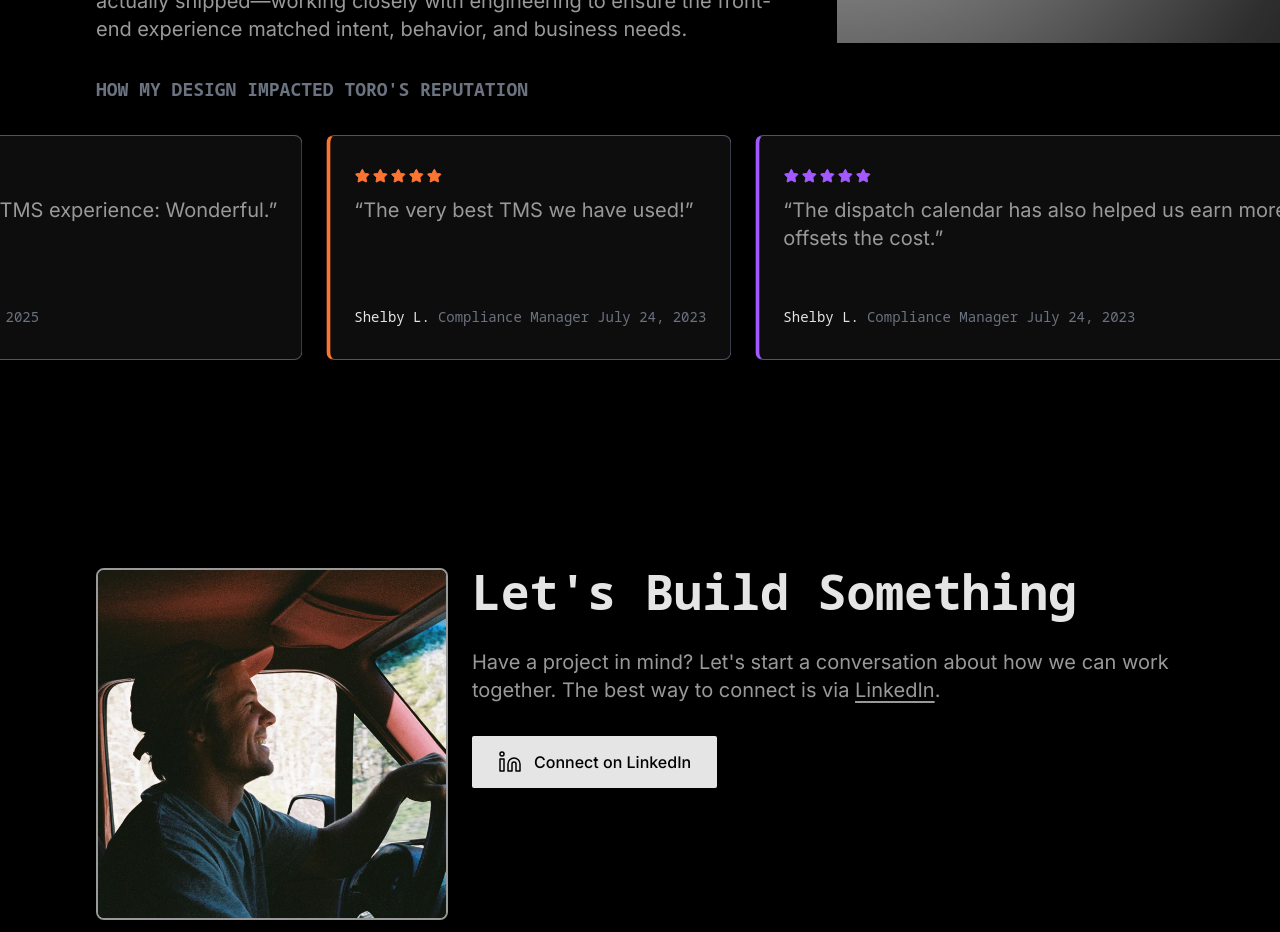
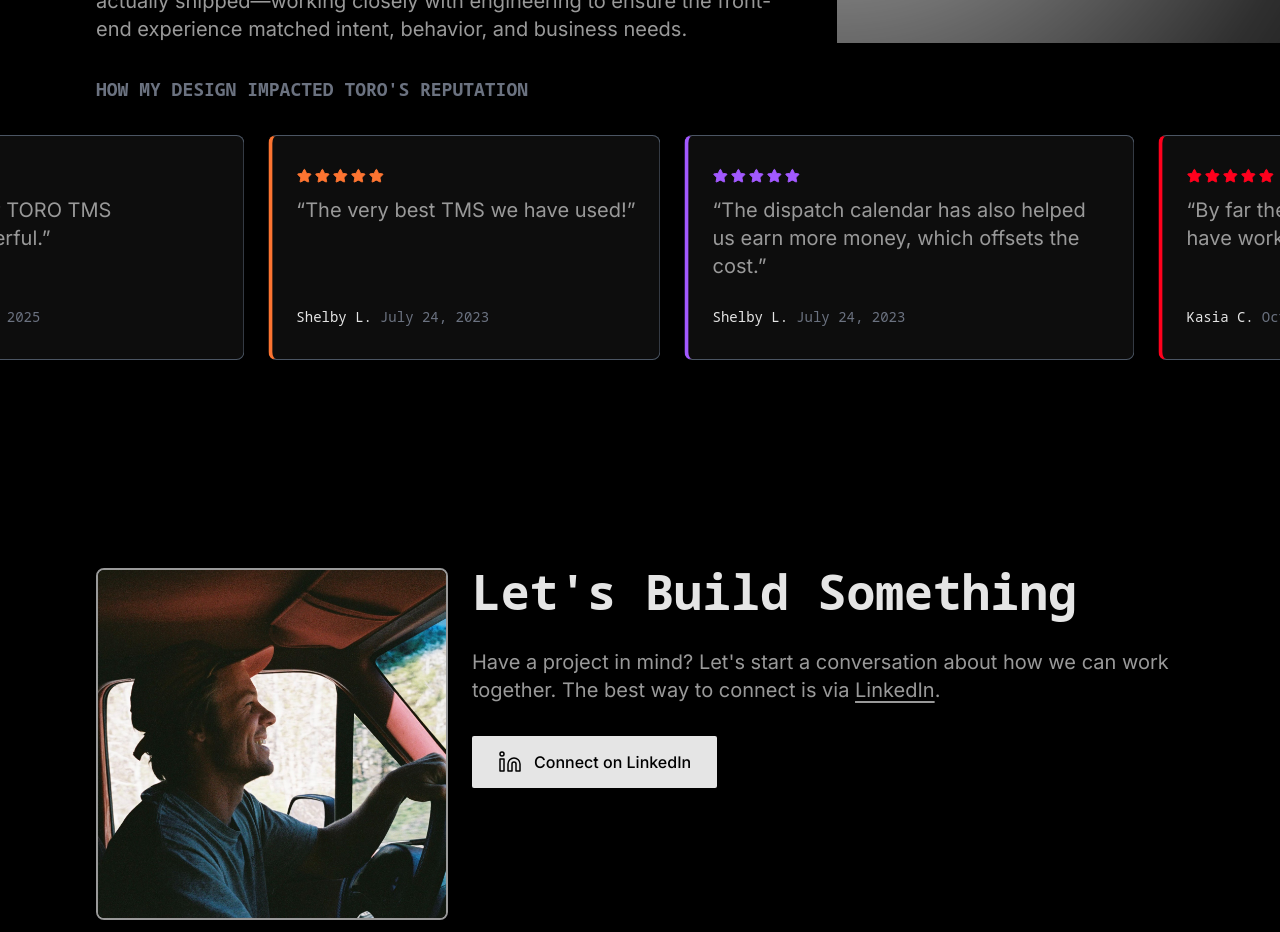
Before and after one commit to TrevorByron/2026-Portfolio, a Next.js app: page / in a window 1280 px wide. Shown: the part 5340-6272 px from the top of the page. Built offline with nearby package versions, Linux system fonts and the light colour scheme; grey boxes are pictures that could not be loaded.

Commit message:
quote card fix up
Co-authored-by: Cursor <cursoragent@cursor.com>

```diff
--- a/app/globals.css
+++ b/app/globals.css
@@ -28,4 +28,11 @@
   .text-balance {
     text-wrap: balance;
   }
+
+  /* Speed up ticker scroll animation on mobile */
+  @media (max-width: 767px) {
+    .animate-ticker-scroll {
+      animation-duration: 45s;
+    }
+  }
 }
--- a/components/CallToAction.tsx
+++ b/components/CallToAction.tsx
@@ -31,10 +31,10 @@ export default function CallToAction() {
             </div>
             <div>
               <h2 className="text-3xl md:text-4xl lg:text-5xl font-bold mb-8 font-mono">
-                Let's Build Something
+                Let&apos;s Build Something
               </h2>
               <p className="text-lg md:text-xl text-muted-gray leading-relaxed">
-                Have a project in mind? Let's start a conversation about how we can work together. The best way to connect is via{' '}
+                Have a project in mind? Let&apos;s start a conversation about how we can work together. The best way to connect is via{' '}
                 <a
                   href="https://www.linkedin.com/in/trevor-byron/"
                   target="_blank"
--- a/components/Hero.tsx
+++ b/components/Hero.tsx
@@ -32,7 +32,7 @@ export default function Hero() {
           transition={{ duration: 0.6, ease: 'easeOut', delay: 0.05 }}
           className="text-xl md:text-2xl lg:text-3xl font-semibold text-muted-gray mb-12 text-balance font-mono"
         >
-          I'm a freelance designer with a particular love for prototyping in code. I bring vague concepts to life and confidence to validation cycles. I'm happy you're here.
+          I&apos;m a freelance designer with a particular love for prototyping in code. I bring vague concepts to life and confidence to validation cycles. I&apos;m happy you&apos;re here.
         </motion.h2>
 
         <motion.p
@@ -42,7 +42,7 @@ export default function Hero() {
           transition={{ duration: 0.6, ease: 'easeOut', delay: 0.1 }}
           className="text-lg md:text-xl text-muted-gray mb-4 max-w-2xl leading-relaxed text-balance"
         >
-          Too many of the best product ideas stall before they're ever tested—stuck in someone's head or buried in slides.
+          Too many of the best product ideas stall before they&apos;re ever tested—stuck in someone&apos;s head or buried in slides.
         </motion.p>
         <motion.p
           initial={{ opacity: 0, y: 16 }}
@@ -51,7 +51,7 @@ export default function Hero() {
           transition={{ duration: 0.6, ease: 'easeOut', delay: 0.1 }}
           className="text-lg md:text-xl text-muted-gray mb-16 max-w-2xl leading-relaxed text-balance"
         >
-          I use rapid, coded prototyping to bring these ideas to life. Leveraging AI-driven tools, I'm able to move quickly and efficiently. Years of partnering closely with founders and product leaders have shaped how I bring fuzzy ideas into the hands of real humans.
+          I use rapid, coded prototyping to bring these ideas to life. Leveraging AI-driven tools, I&apos;m able to move quickly and efficiently. Years of partnering closely with founders and product leaders have shaped how I bring fuzzy ideas into the hands of real humans.
         </motion.p>
 
         <motion.div
--- a/components/QuoteCarousel.tsx
+++ b/components/QuoteCarousel.tsx
@@ -59,7 +59,7 @@ function QuoteCard({ item, colorIndex }: { item: QuoteItem; colorIndex: number }
   const rating = item.rating != null ? Math.min(5, Math.max(0, item.rating)) : null
   const { border: borderColor, star: starColor } = FIGMA_HIGHLIGHT_COLORS[colorIndex % FIGMA_HIGHLIGHT_COLORS.length]
   return (
-    <blockquote className={`flex h-[180px] md:h-[225px] min-h-[180px] md:min-h-[225px] w-max min-w-[240px] md:min-w-[280px] max-w-[700px] flex-shrink-0 flex-col overflow-hidden border border-gray-600 border-l-4 ${borderColor} rounded-lg bg-[#0d0d0d] pl-4 pr-4 py-4 md:pl-6 md:pr-6 md:py-8`}>
+    <blockquote className={`flex h-[180px] md:h-[225px] min-h-[180px] md:min-h-[225px] w-max min-w-[240px] md:min-w-[280px] max-w-[380px] md:max-w-[450px] flex-shrink-0 flex-col overflow-hidden border border-gray-600 border-l-4 ${borderColor} rounded-lg bg-[#0d0d0d] pl-4 pr-4 py-4 md:pl-6 md:pr-6 md:py-8`}>
       {rating != null && (
         <div className="flex gap-0.5 mb-2 md:mb-3" aria-label={`${rating} out of 5 stars`}>
           {[1, 2, 3, 4, 5].map((n) => (
@@ -80,11 +80,6 @@ function QuoteCard({ item, colorIndex }: { item: QuoteItem; colorIndex: number }
         <cite className="font-mono text-xs md:text-sm font-medium text-light-gray not-italic">
           {item.attribution}
         </cite>
-        {item.role && (
-          <span className="font-mono text-xs md:text-sm text-gray-500">
-            {item.role}
-          </span>
-        )}
         {item.date && (
           <span className="font-mono text-xs md:text-sm text-gray-500">
             {item.date}
@@ -103,7 +98,7 @@ export default function QuoteCarousel({ quotes }: QuoteCarouselProps) {
   return (
     <div className="w-full pb-4">
       <p className="text-lg font-bold font-mono uppercase text-gray-500 mb-8 max-w-6xl mx-auto">
-        How my design impacted Toro's reputation
+        How my design impacted Toro&apos;s reputation
       </p>
       <div className="w-screen max-w-none ml-[calc(50%-50vw)] relative overflow-hidden">
         <div
--- a/components/SelectedWork.tsx
+++ b/components/SelectedWork.tsx
@@ -128,11 +128,11 @@ const workItems = [
     workStyle: 'embedded' as const,
     description: (
       <>
-        I was responsible for the front-office product experience at Toro TMS over a 4.5 year contract, partnering closely with founders, product, and engineering from the company's earliest days through meaningful scale. During that time, <span className="text-figma-green">Toro grew from $0 to $10M in ARR</span>.
+        I was responsible for the front-office product experience at Toro TMS over a 4.5 year contract, partnering closely with founders, product, and engineering from the company&apos;s earliest days through meaningful scale. During that time, <span className="text-figma-green">Toro grew from $0 to $10M in ARR</span>.
         <br /><br />
-        I designed many of the platform's most widely adopted features—work that was consistently cited by customers as a primary reason for choosing Toro. I extended beyond feature design to define the product's foundational interaction patterns, establish the initial design system, and ensure design decisions scaled as the product and customer base grew.
+        I designed many of the platform&apos;s most widely adopted features—work that was consistently cited by customers as a primary reason for choosing Toro. I extended beyond feature design to define the product&apos;s foundational interaction patterns, establish the initial design system, and ensure design decisions scaled as the product and customer base grew.
         <br /><br />
-        In addition to the core product, I designed and built Toro's first marketing website, shaping how the company presented itself to the market and supporting early customer acquisition. Throughout the engagement, I took responsibility not just for design direction, but for the quality of what actually shipped—working closely with engineering to ensure the front-end experience matched intent, behavior, and business needs.
+        In addition to the core product, I designed and built Toro&apos;s first marketing website, shaping how the company presented itself to the market and supporting early customer acquisition. Throughout the engagement, I took responsibility not just for design direction, but for the quality of what actually shipped—working closely with engineering to ensure the front-end experience matched intent, behavior, and business needs.
       </>
     ),
     link: '#',
```
Also changed, not shown: .eslintrc.json (added).
